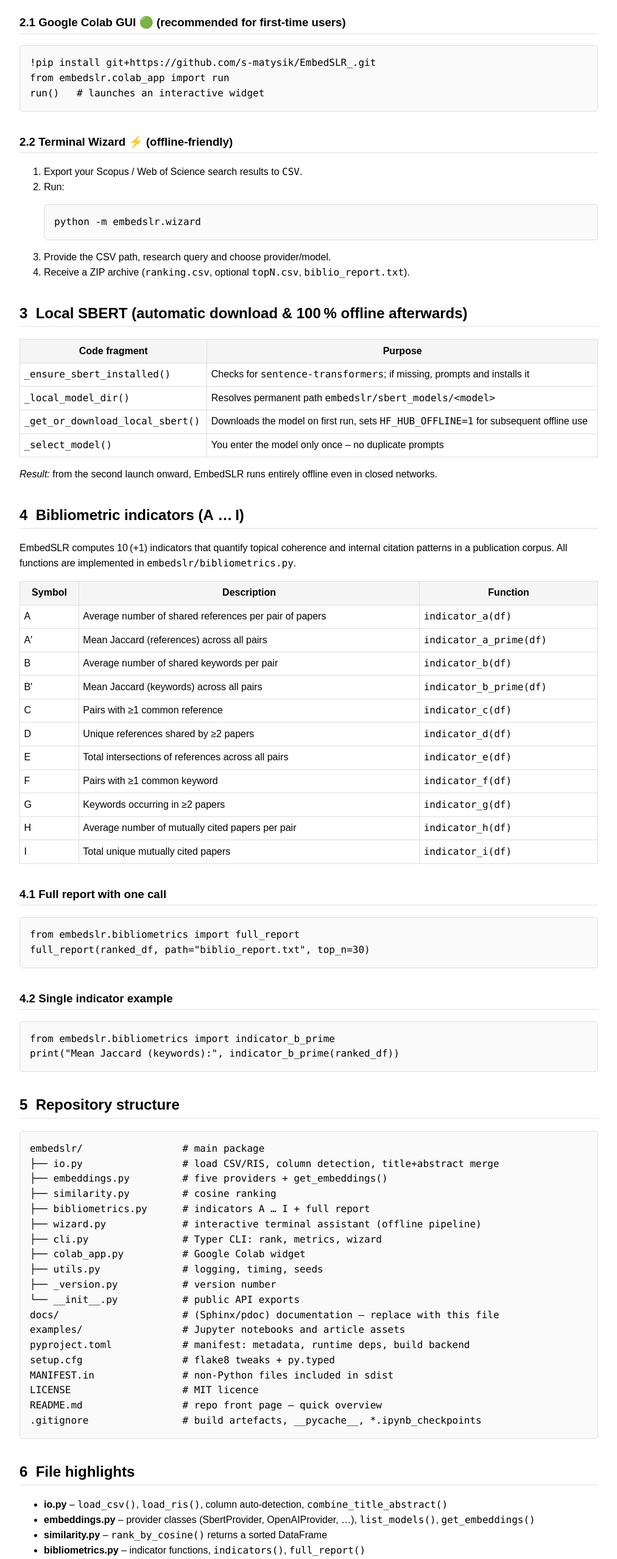
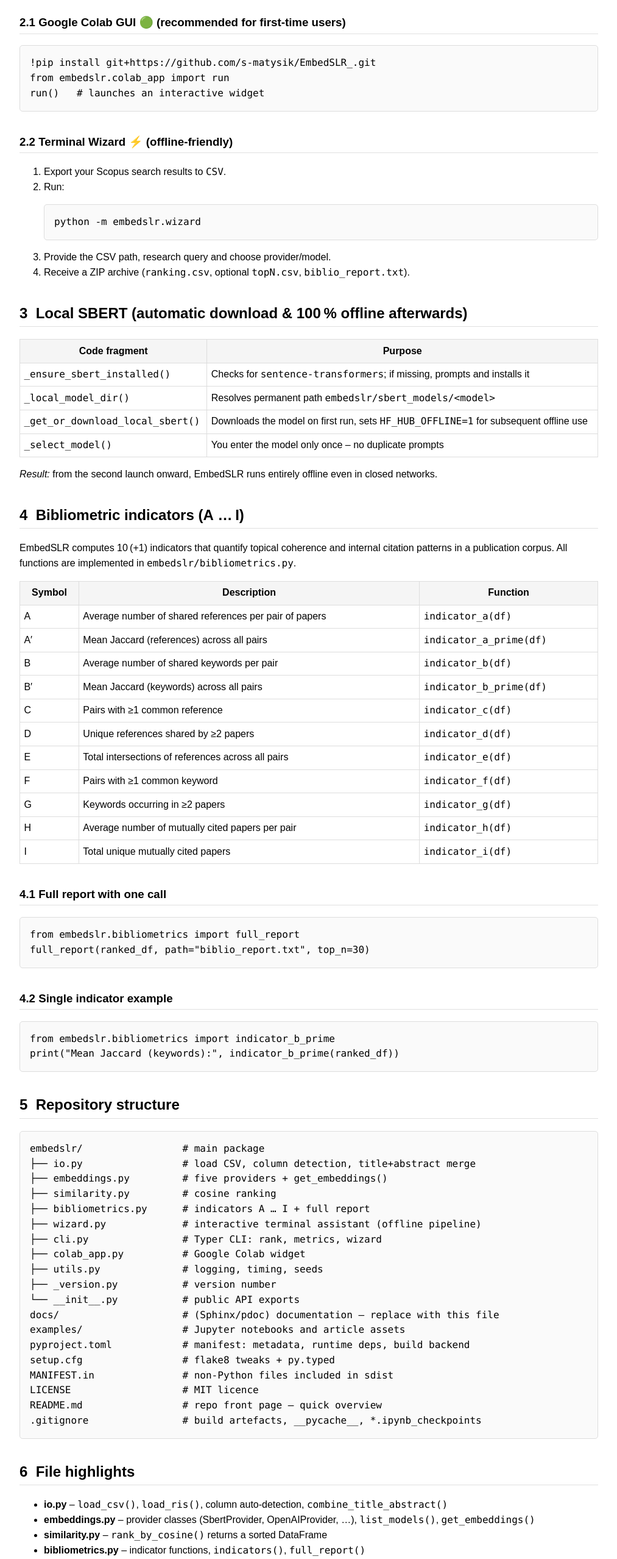
Before and after one commit to s-matysik/EmbedSLR, a plain HTML site: page docs/index.html in a window 1280 px wide. Shown: the part 837-3394 px from the top of the page at 61% size, without its empty margins (133-1146 px from the left). Drawn offline with Linux system fonts and the light colour scheme.

Commit message:
Update index.html

```diff
--- a/docs/index.html
+++ b/docs/index.html
@@ -48,7 +48,7 @@ run()   # launches an interactive widget</code></pre>
 
 <h3>2.2&nbsp;Terminal Wizard&nbsp;⚡ (offline‑friendly)</h3>
 <ol>
-  <li>Export your Scopus / Web of Science search results to <code>CSV</code>.</li>
+  <li>Export your Scopus search results to <code>CSV</code>.</li>
   <li>Run:
   <pre><code>python -m embedslr.wizard</code></pre></li>
   <li>Provide the CSV path, research query and choose provider/model.</li>
@@ -105,7 +105,7 @@ print("Mean Jaccard (keywords):", indicator_b_prime(ranked_df))</code></pre>
 
 <pre>
 embedslr/                 # main package
-├── io.py                 # load CSV/RIS, column detection, title+abstract merge
+├── io.py                 # load CSV, column detection, title+abstract merge
 ├── embeddings.py         # five providers + get_embeddings()
 ├── similarity.py         # cosine ranking
 ├── bibliometrics.py      # indicators A … I + full report
```
